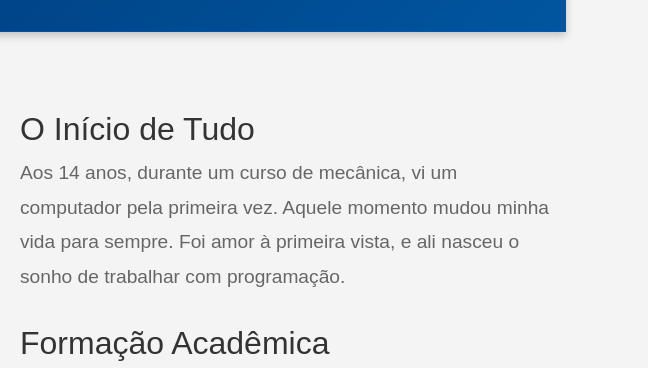
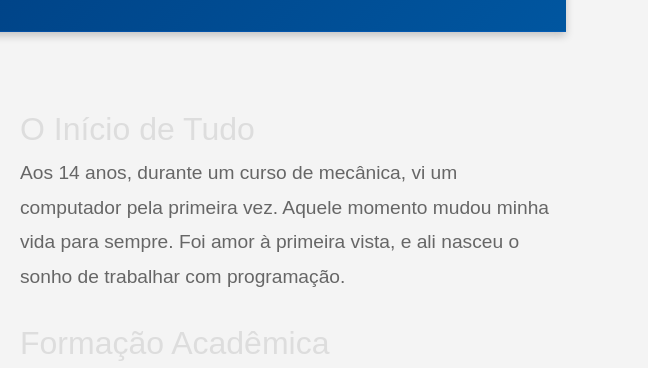
Before and after one commit to juliorgm/site, a plain HTML site: page index.html in a window 1280 px wide. Shown: the part 255-623 px from the top of the page, 632-1280 px from the left. Drawn offline with nearby package versions, Linux system fonts and the light colour scheme.

Commit message:
Update styles.css

```diff
--- a/styles.css
+++ b/styles.css
@@ -32,7 +32,7 @@ header h1 {
 h2 {
     margin-top: 30px; /* Espaçamento maior do topo */
     font-size: 2rem; /* Ajuste o tamanho para melhor destaque */
-    color: #333; /* Cor escura para contraste com o fundo claro */
+    color: #ddd; /* Cor escura para contraste com o fundo claro */
 }
 
 p {
```
